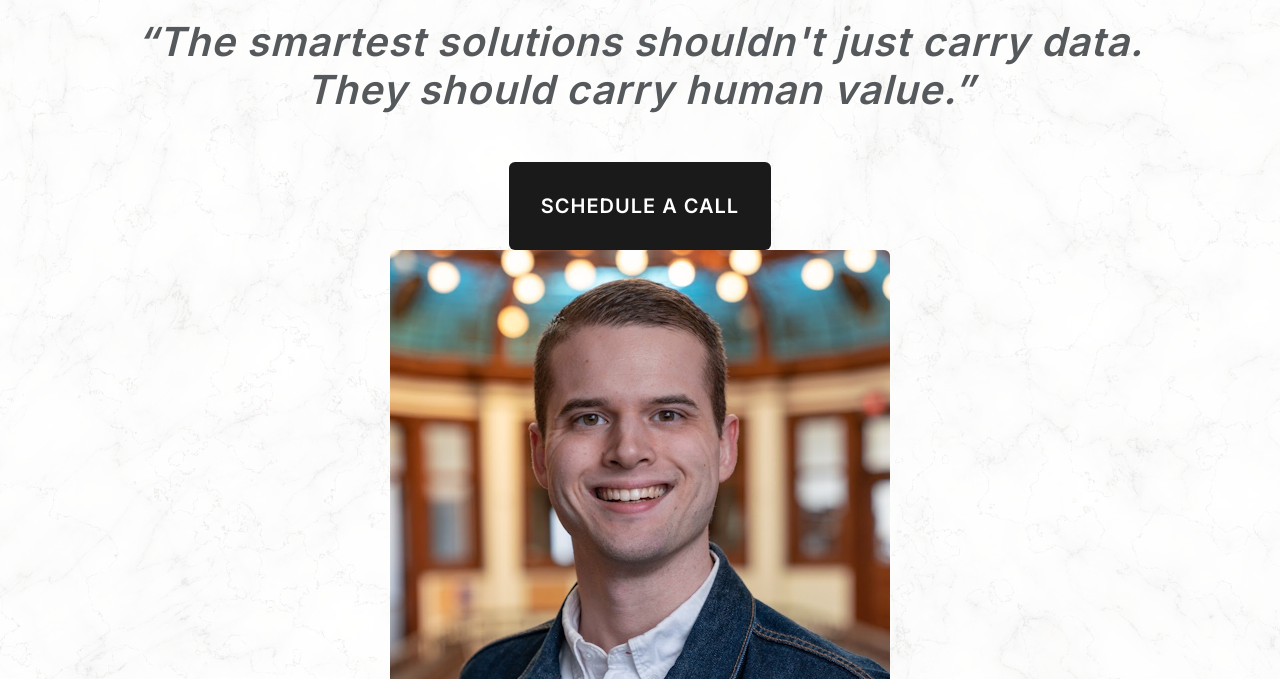
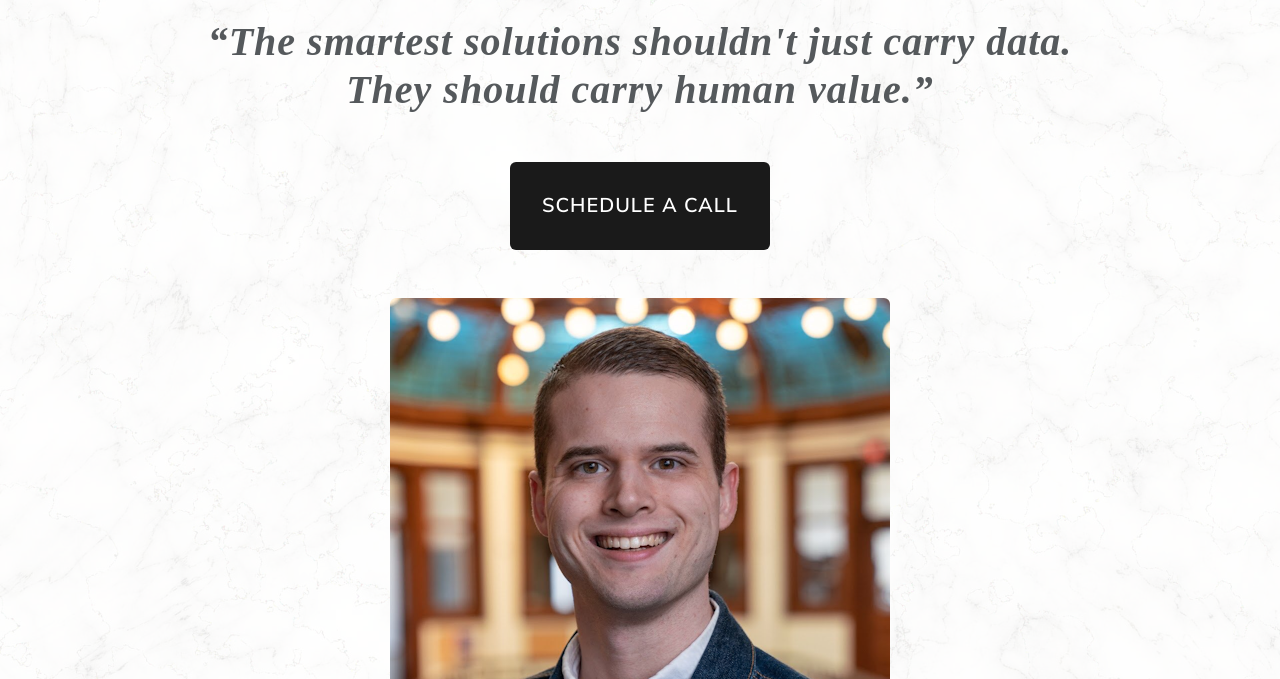
Before and after one commit to arnewport/sales-site-two, a plain HTML site: page index.html in a window 1280 px wide. Shown: the part 121-800 px from the top of the page. Drawn offline with nearby package versions, Linux system fonts and the light colour scheme.

Commit message:
Somehow managed to get curly terminal ball quotes

```diff
--- a/index.html
+++ b/index.html
@@ -16,19 +16,19 @@
         <div class="container">
             <h1 class="display-4 fw-bold mb-4">Westfork Consulting</h1>
                 <blockquote class="blockquote mb-5">
-                    <p class="display-6 fw-semibold fst-italic">
+                    <div class="display-6 fw-semibold fst-italic" style="font-family: serif;">
                         “The smartest solutions shouldn't just carry data.
                         <br>
                         They should carry human value.”
-                    </p>
+                    </div>
                 </blockquote>
 
-                <a href="https://calendly.com/anewport-zj9w/30min" target="_blank" rel="noopener noreferrer" class="btn btn-primary btn-lg fs-4 rounded">
+                <a href="https://calendly.com/anewport-zj9w/30min" target="_blank" rel="noopener noreferrer" class="btn btn-primary btn-lg fs-4 rounded mb-4">
                     Schedule a Call
                 </a>
 
-                <div class="container" style="min-width: 250px;">
-                    <img src="portrait.png" alt="headshot" class="img-fluid rounded mb-4">
+                <div style="min-width: 250px;">
+                    <img src="portrait.png" alt="headshot" class="img-fluid rounded mt-4">
                     <div class="text-center my-4">
                         <p class="h5 fw-bold fs-1 mb-1" style="text-transform: none;">Thomas Smith</p>
                         <p class="text-muted fs-4 mb-0">Founder and CEO</p>
@@ -62,7 +62,7 @@
                     <p class="fs-5 mb-0">of U.S. hospitals struggle with patient data gaps</p>
                 </div>
             </div>
-            <h3 class="h3 fw-bold mb-4">The biggest risk for business leaders today is taking no risk</h2>
+            <div class="display-6 fw-semibold fst-italic mb-4" style="font-family: serif;">“The biggest risk for business leaders today is taking no risk”</div>
             <a href="https://calendly.com/anewport-zj9w/30min" target="_blank" rel="noopener noreferrer" class="btn btn-primary btn-lg fs-4 rounded">
             Schedule a Call
             </a>
--- a/style.css
+++ b/style.css
@@ -1,8 +1,8 @@
-* {
+p {
   font-family: 'Inter', sans-serif !important;
 }
 
-h1, h2, h3 {
+h1, h2 {
   font-family: 'Playfair Display', serif !important;
 }
 
```
